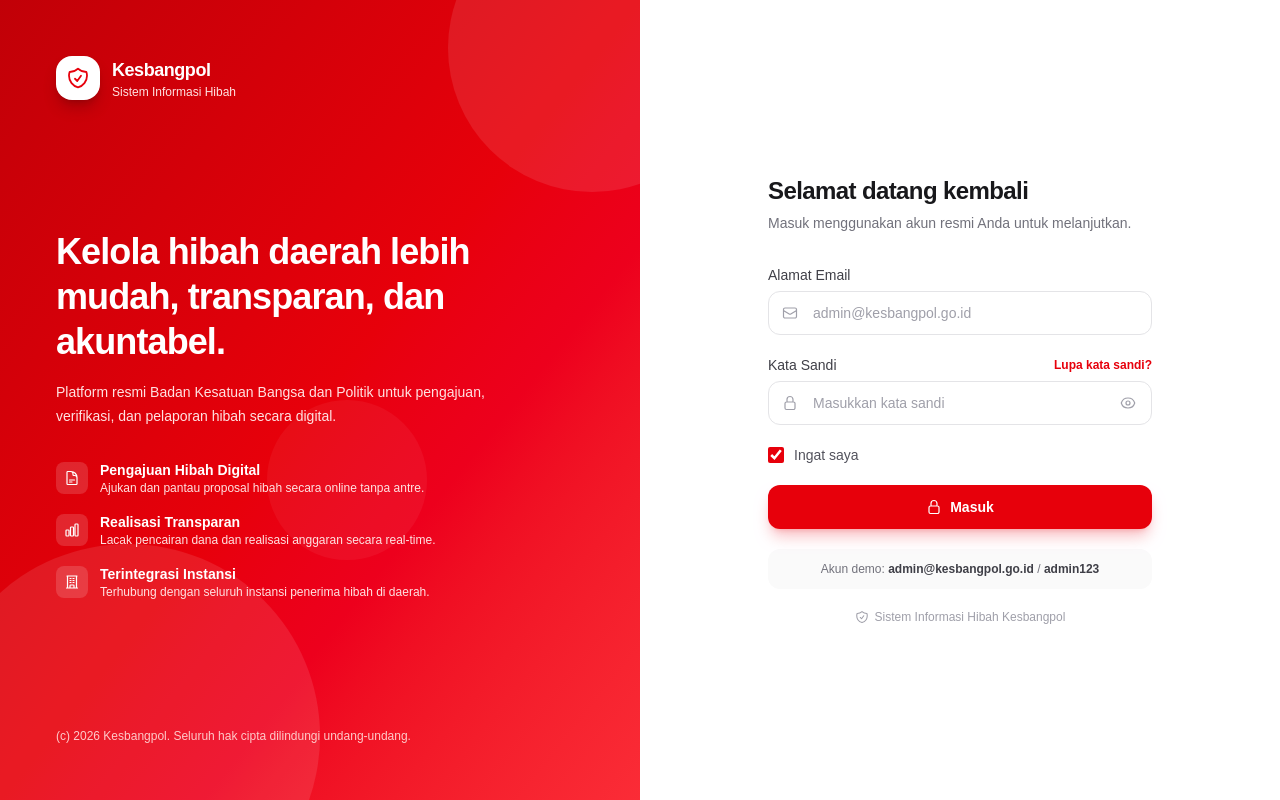
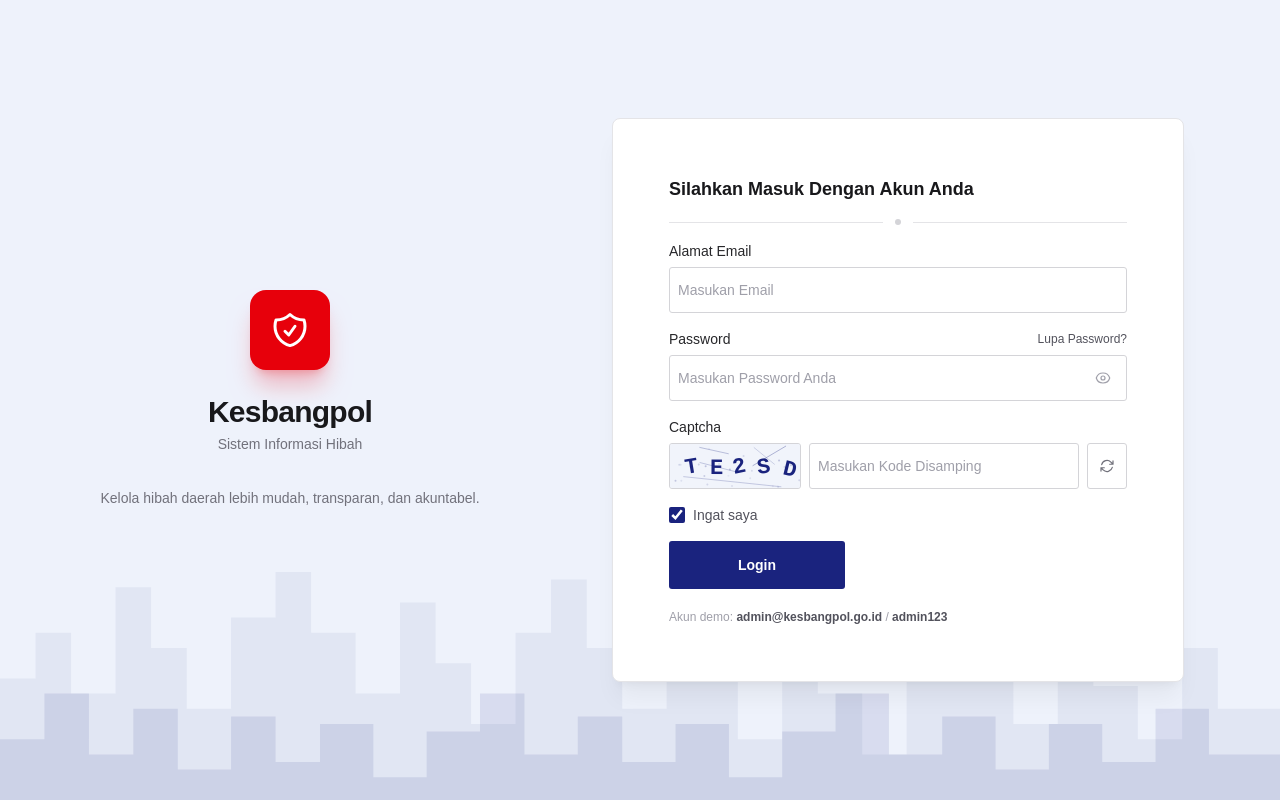
Before and after one commit to ZeroMysty/hibah_kesbangpol, a Next.js app: page /login in a window 1280 px wide. Built offline with nearby package versions, Linux system fonts and the light colour scheme.

Commit message:
feat: Mengubah tampilan login

```diff
--- a/app/login/page.tsx
+++ b/app/login/page.tsx
@@ -1,111 +1,63 @@
 import type { Metadata } from "next";
 import LoginForm from "../../components/login-form";
-import {
-  BuildingIcon,
-  ChartIcon,
-  DocumentIcon,
-  ShieldIcon,
-} from "../../components/icons";
+import { ShieldIcon } from "../../components/icons";
 
 export const metadata: Metadata = {
   title: "Masuk | Kesbangpol",
   description: "Masuk ke Sistem Informasi Hibah Kesbangpol",
 };
 
-const features = [
-  {
-    icon: DocumentIcon,
-    title: "Pengajuan Hibah Digital",
-    desc: "Ajukan dan pantau proposal hibah secara online tanpa antre.",
-  },
-  {
-    icon: ChartIcon,
-    title: "Realisasi Transparan",
-    desc: "Lacak pencairan dana dan realisasi anggaran secara real-time.",
-  },
-  {
-    icon: BuildingIcon,
-    title: "Terintegrasi Instansi",
-    desc: "Terhubung dengan seluruh instansi penerima hibah di daerah.",
-  },
-];
+// Siluet skyline kota (meniru latar layanan.bandung.go.id), dibuat dengan SVG inline
+const skylineBack =
+  "M0 200 L0 120 L40 120 L40 90 L80 90 L80 130 L130 130 L130 60 L170 60 L170 100 L210 100 L210 140 L260 140 L260 80 L310 80 L310 50 L350 50 L350 90 L400 90 L400 130 L450 130 L450 70 L490 70 L490 110 L530 110 L530 150 L580 150 L580 90 L620 90 L620 55 L660 55 L660 100 L700 100 L700 140 L750 140 L750 75 L790 75 L790 120 L830 120 L830 160 L880 160 L880 95 L920 95 L920 130 L970 130 L970 170 L1020 170 L1020 110 L1060 110 L1060 65 L1100 65 L1100 105 L1140 105 L1140 150 L1190 150 L1190 85 L1230 85 L1230 125 L1280 125 L1280 160 L1330 160 L1330 100 L1370 100 L1370 140 L1440 140 L1440 200 Z";
+
+const skylineFront =
+  "M0 200 L0 160 L50 160 L50 130 L100 130 L100 170 L150 170 L150 140 L200 140 L200 180 L260 180 L260 145 L310 145 L310 175 L360 175 L360 150 L420 150 L420 185 L480 185 L480 155 L540 155 L540 130 L590 130 L590 170 L650 170 L650 145 L700 145 L700 175 L760 175 L760 150 L820 150 L820 185 L880 185 L880 155 L940 155 L940 130 L1000 130 L1000 170 L1060 170 L1060 145 L1120 145 L1120 180 L1180 180 L1180 150 L1240 150 L1240 175 L1300 175 L1300 140 L1360 140 L1360 170 L1440 170 L1440 200 Z";
 
 export default function LoginPage() {
   return (
-    <div className="flex min-h-screen bg-white">
-      {/* Left branding panel */}
-      <div className="relative hidden w-1/2 flex-col justify-between overflow-hidden bg-gradient-to-br from-red-700 via-red-600 to-red-500 p-10 text-white lg:flex xl:p-14">
-        {/* Decorative circles */}
-        <div className="pointer-events-none absolute -right-24 -top-24 h-72 w-72 rounded-full bg-white/10" />
-        <div className="pointer-events-none absolute -bottom-32 -left-16 h-96 w-96 rounded-full bg-white/10" />
-        <div className="pointer-events-none absolute right-1/3 top-1/2 h-40 w-40 rounded-full bg-white/5" />
+    <div className="relative flex min-h-screen overflow-hidden bg-[#eef2fb]">
+      {/* Latar skyline kota */}
+      <svg
+        className="pointer-events-none absolute inset-x-0 bottom-0 h-[38vh] w-full text-[#1A237E]"
+        viewBox="0 0 1440 200"
+        preserveAspectRatio="none"
+        aria-hidden="true"
+      >
+        <path d={skylineBack} fill="currentColor" opacity="0.06" />
+        <path d={skylineFront} fill="currentColor" opacity="0.1" />
+      </svg>
 
-        {/* Brand */}
-        <div className="relative flex items-center gap-3">
-          <div className="flex h-11 w-11 items-center justify-center rounded-2xl bg-white text-red-600 shadow-lg shadow-red-950/30">
-            <ShieldIcon className="h-6 w-6" />
+      {/* Panel kiri: branding */}
+      <div className="relative z-10 hidden flex-1 flex-col items-center justify-center lg:flex">
+        <div className="flex flex-col items-center text-center">
+          <div className="flex h-20 w-20 items-center justify-center rounded-2xl bg-red-600 text-white shadow-xl shadow-red-600/25">
+            <ShieldIcon className="h-10 w-10" />
           </div>
-          <div>
-            <p className="text-lg font-bold tracking-tight">Kesbangpol</p>
-            <p className="text-xs text-red-100">Sistem Informasi Hibah</p>
-          </div>
+          <p className="mt-6 text-3xl font-bold tracking-tight text-zinc-900">Kesbangpol</p>
+          <p className="mt-1 text-sm text-zinc-500">Sistem Informasi Hibah</p>
+          <p className="mt-8 max-w-sm text-sm leading-6 text-zinc-500">
+            Kelola hibah daerah lebih mudah, transparan, dan akuntabel.
+          </p>
         </div>
-
-        {/* Headline */}
-        <div className="relative max-w-md">
-          <h1 className="text-3xl font-bold leading-tight tracking-tight xl:text-4xl">
-            Kelola hibah daerah lebih mudah, transparan, dan akuntabel.
-          </h1>
-          <p className="mt-4 text-sm leading-6 text-red-100">
-            Platform resmi Badan Kesatuan Bangsa dan Politik untuk pengajuan, verifikasi, dan
-            pelaporan hibah secara digital.
-          </p>
-
-          {/* Features */}
-          <ul className="mt-8 space-y-4">
-            {features.map((f) => {
-              const Icon = f.icon;
-              return (
-                <li key={f.title} className="flex items-start gap-3">
-                  <span className="mt-0.5 flex h-8 w-8 shrink-0 items-center justify-center rounded-lg bg-white/15">
-                    <Icon className="h-4 w-4" />
-                  </span>
-                  <div>
-                    <p className="text-sm font-semibold">{f.title}</p>
-                    <p className="text-xs text-red-100">{f.desc}</p>
-                  </div>
-                </li>
-              );
-            })}
-          </ul>
-        </div>
-
-        {/* Footer */}
-        <p className="relative text-xs text-red-200">
-          (c) 2026 Kesbangpol. Seluruh hak cipta dilindungi undang-undang.
-        </p>
       </div>
 
-      {/* Right form panel */}
-      <div className="flex w-full flex-col items-center justify-center bg-white px-6 py-12 sm:px-10 lg:w-1/2">
-        <div className="w-full max-w-sm">
-          {/* Mobile brand */}
-          <div className="mb-8 flex items-center gap-3 lg:hidden">
-            <div className="flex h-11 w-11 items-center justify-center rounded-2xl bg-gradient-to-br from-red-600 to-rose-600 text-white shadow-lg shadow-red-500/30">
+      {/* Panel kanan: form login */}
+      <div className="relative z-10 flex w-full items-center justify-center px-4 py-12 sm:px-8 lg:w-auto lg:min-w-[700px] lg:justify-end lg:py-16 lg:pr-16 xl:pr-24">
+        <div className="w-full max-w-2xl">
+          {/* Branding versi mobile */}
+          <div className="mb-8 flex items-center justify-center gap-3 lg:hidden">
+            <div className="flex h-11 w-11 items-center justify-center rounded-xl bg-red-600 text-white">
               <ShieldIcon className="h-6 w-6" />
             </div>
-            <div>
+            <div className="text-left">
               <p className="text-lg font-bold tracking-tight text-zinc-900">Kesbangpol</p>
               <p className="text-xs text-zinc-500">Sistem Informasi Hibah</p>
             </div>
           </div>
 
-          <h2 className="text-2xl font-bold tracking-tight text-zinc-900">Selamat datang kembali</h2>
-          <p className="mt-1.5 text-sm text-zinc-500">
-            Masuk menggunakan akun resmi Anda untuk melanjutkan.
-          </p>
-
-          <div className="mt-8">
+          {/* Kartu login */}
+          <div className="rounded-lg border border-zinc-200 bg-white px-12 py-14 shadow-xl shadow-zinc-900/5 sm:px-14">
             <LoginForm />
           </div>
         </div>
--- a/components/icons.tsx
+++ b/components/icons.tsx
@@ -455,3 +455,15 @@ export function EyeOffIcon(props: IconProps) {
     </Icon>
   );
 }
+
+export function RefreshIcon(props: IconProps) {
+  return (
+    <Icon {...props}>
+      <path
+        strokeLinecap="round"
+        strokeLinejoin="round"
+        d="M16.023 9.348h4.992v-.001M2.985 19.644v-4.992m0 0h4.992m-4.993 0 3.181 3.183a8.25 8.25 0 0 0 13.803-3.7M4.031 9.865a8.25 8.25 0 0 1 13.803-3.7l3.181 3.182m0-4.991v4.99"
+      />
+    </Icon>
+  );
+}
--- a/components/login-form.tsx
+++ b/components/login-form.tsx
@@ -1,15 +1,23 @@
 "use client";
 
-import { useState } from "react";
+import { useEffect, useRef, useState } from "react";
 import { useRouter } from "next/navigation";
 import {
   EyeIcon,
   EyeOffIcon,
   InfoIcon,
-  LockIcon,
   MailIcon,
-  ShieldIcon,
+  RefreshIcon,
+  XIcon,
 } from "./icons";
+
+const captchaChars = "ABCDEFGHJKLMNPQRSTUVWXYZ23456789";
+
+const generateCaptcha = () =>
+  Array.from(
+    { length: 5 },
+    () => captchaChars[Math.floor(Math.random() * captchaChars.length)],
+  ).join("");
 
 export default function LoginForm() {
   const router = useRouter();
@@ -17,8 +25,57 @@ export default function LoginForm() {
   const [password, setPassword] = useState("");
   const [showPassword, setShowPassword] = useState(false);
   const [remember, setRemember] = useState(true);
+  const [captcha, setCaptcha] = useState(generateCaptcha);
+  const [captchaInput, setCaptchaInput] = useState("");
   const [loading, setLoading] = useState(false);
   const [error, setError] = useState("");
+  const [showVerify, setShowVerify] = useState(false);
+  const [verifyCode, setVerifyCode] = useState("");
+  const [verifyError, setVerifyError] = useState("");
+  const [verifying, setVerifying] = useState(false);
+  const canvasRef = useRef<HTMLCanvasElement>(null);
+
+  useEffect(() => {
+    const canvas = canvasRef.current;
+    if (!canvas) return;
+    const ctx = canvas.getContext("2d");
+    if (!ctx) return;
+    const w = canvas.width;
+    const h = canvas.height;
+
+    // Latar belakang
+    ctx.fillStyle = "#f1f4fb";
+    ctx.fillRect(0, 0, w, h);
+
+    // Garis noise
+    for (let i = 0; i < 5; i++) {
+      ctx.strokeStyle = `rgba(26, 35, 126, ${0.08 + Math.random() * 0.25})`;
+      ctx.lineWidth = 1;
+      ctx.beginPath();
+      ctx.moveTo(Math.random() * w, Math.random() * h);
+      ctx.lineTo(Math.random() * w, Math.random() * h);
+      ctx.stroke();
+    }
+
+    // Karakter kode
+    ctx.font = "bold 22px 'Courier New', monospace";
+    ctx.fillStyle = "#1A237E";
+    for (let i = 0; i < captcha.length; i++) {
+      ctx.save();
+      ctx.translate(16 + i * 24, 30);
+      ctx.rotate((Math.random() - 0.5) * 0.6);
+      ctx.fillText(captcha[i], 0, 0);
+      ctx.restore();
+    }
+
+    // Titik noise
+    for (let i = 0; i < 25; i++) {
+      ctx.fillStyle = `rgba(26, 35, 126, ${0.05 + Math.random() * 0.2})`;
+      ctx.beginPath();
+      ctx.arc(Math.random() * w, Math.random() * h, 1, 0, Math.PI * 2);
+      ctx.fill();
+    }
+  }, [captcha]);
 
   const handleSubmit = (e: React.FormEvent) => {
     e.preventDefault();
@@ -40,36 +97,78 @@ export default function LoginForm() {
       setError("Kata sandi minimal 6 karakter.");
       return;
     }
+    if (!captchaInput.trim()) {
+      setError("Kode captcha wajib diisi.");
+      return;
+    }
+    if (captchaInput.trim().toUpperCase() !== captcha) {
+      setError("Kode captcha salah.");
+      return;
+    }
 
     setLoading(true);
     // Simulasi proses autentikasi
     setTimeout(() => {
+      setLoading(false);
+      setVerifyCode("");
+      setVerifyError("");
+      setShowVerify(true);
+    }, 900);
+  };
+
+  const handleVerify = (e: React.FormEvent) => {
+    e.preventDefault();
+    setVerifyError("");
+
+    if (!verifyCode.trim()) {
+      setVerifyError("Kode verifikasi wajib diisi.");
+      return;
+    }
+
+    setVerifying(true);
+    setTimeout(() => {
+      if (verifyCode.trim() === "123456") {
         router.push("/");
-    }, 900);
+      } else {
+        setVerifying(false);
+        setVerifyError("Kode verifikasi salah.");
+      }
+    }, 800);
   };
 
   const errorId = "login-error";
 
   const inputClass =
-    "h-11 w-full rounded-xl border border-zinc-200 bg-white pl-11 pr-4 text-sm text-zinc-900 outline-none transition focus:border-red-400 focus:ring-4 focus:ring-red-500/10 placeholder:text-zinc-400";
+    "w-full rounded-[3px] border border-zinc-300 bg-white px-2 py-3 text-sm text-zinc-800 outline-none transition focus:border-[#304FFE] focus:ring-2 focus:ring-[#304FFE]/10 placeholder:font-light placeholder:text-zinc-400";
 
   return (
-    <form onSubmit={handleSubmit} noValidate className="space-y-5">
-      {/* Email */}
+    <>
+    <form onSubmit={handleSubmit} noValidate className="space-y-4">
+      {/* Heading */}
+      <h6 className="text-lg font-semibold text-zinc-900">
+        Silahkan Masuk Dengan Akun Anda
+      </h6>
+
+      {/* Divider */}
+      <div className="flex items-center gap-3">
+        <span className="h-px flex-1 bg-zinc-200" />
+        <span className="h-1.5 w-1.5 rounded-full bg-zinc-300" />
+        <span className="h-px flex-1 bg-zinc-200" />
+      </div>
+
+      {/* Alamat Email */}
       <div>
         <label
           htmlFor="email"
-          className="mb-1.5 block text-sm font-medium text-zinc-700"
+          className="mb-1.5 block text-sm text-zinc-800"
         >
           Alamat Email
         </label>
-        <div className="relative">
-          <MailIcon className="pointer-events-none absolute left-3.5 top-1/2 h-4 w-4 -translate-y-1/2 text-zinc-400" />
         <input
           id="email"
           type="email"
           autoComplete="email"
-            placeholder="admin@kesbangpol.go.id"
+          placeholder="Masukan Email"
           value={email}
           onChange={(e) => setEmail(e.target.value)}
           className={inputClass}
@@ -78,32 +177,30 @@ export default function LoginForm() {
           aria-describedby={error ? errorId : undefined}
         />
       </div>
-      </div>
 
       {/* Password */}
       <div>
         <div className="mb-1.5 flex items-center justify-between">
-          <label htmlFor="password" className="block text-sm font-medium text-zinc-700">
-            Kata Sandi
+          <label htmlFor="password" className="block text-sm text-zinc-800">
+            Password
           </label>
           <a
             href="#"
             onClick={(e) => e.preventDefault()}
-            className="text-xs font-semibold text-red-600 transition-colors hover:text-red-500"
+            className="text-xs text-zinc-600 transition-colors hover:text-zinc-900"
           >
-            Lupa kata sandi?
+            Lupa Password?
           </a>
         </div>
         <div className="relative">
-          <LockIcon className="pointer-events-none absolute left-3.5 top-1/2 h-4 w-4 -translate-y-1/2 text-zinc-400" />
           <input
             id="password"
             type={showPassword ? "text" : "password"}
             autoComplete="current-password"
-            placeholder="Masukkan kata sandi"
+            placeholder="Masukan Password Anda"
             value={password}
             onChange={(e) => setPassword(e.target.value)}
-            className={inputClass}
+            className={`${inputClass} pr-11`}
             disabled={loading}
             aria-invalid={error ? true : undefined}
             aria-describedby={error ? errorId : undefined}
@@ -111,7 +208,7 @@ export default function LoginForm() {
           <button
             type="button"
             onClick={() => setShowPassword((v) => !v)}
-            className="absolute right-3 top-1/2 -translate-y-1/2 rounded-lg p-1 text-zinc-400 transition-colors hover:text-zinc-600"
+            className="absolute right-3 top-1/2 -translate-y-1/2 rounded p-1 text-zinc-400 transition-colors hover:text-zinc-600"
             aria-label={showPassword ? "Sembunyikan kata sandi" : "Tampilkan kata sandi"}
           >
             {showPassword ? (
@@ -123,9 +220,44 @@ export default function LoginForm() {
         </div>
       </div>
 
-      {/* Remember me */}
+      {/* Captcha */}
+      <div>
+        <label htmlFor="captcha" className="mb-1.5 block text-sm text-zinc-800">
+          Captcha
+        </label>
+        <div className="flex items-stretch gap-2">
+          <div className="shrink-0 overflow-hidden rounded-[3px] border border-zinc-300 bg-[#f1f4fb]">
+            <canvas ref={canvasRef} width={130} height={44} aria-hidden="true" />
+          </div>
+          <input
+            id="captcha"
+            type="text"
+            autoComplete="off"
+            maxLength={5}
+            placeholder="Masukan Kode Disamping"
+            value={captchaInput}
+            onChange={(e) => setCaptchaInput(e.target.value.toUpperCase())}
+            className={`${inputClass} min-w-0`}
+            disabled={loading}
+            aria-invalid={error ? true : undefined}
+            aria-describedby={error ? errorId : undefined}
+          />
+          <button
+            type="button"
+            onClick={() => setCaptcha(generateCaptcha())}
+            disabled={loading}
+            className="flex w-10 shrink-0 items-center justify-center rounded-[3px] border border-zinc-300 bg-white text-zinc-500 transition-colors hover:bg-zinc-100 hover:text-zinc-800"
+            aria-label="Muat ulang kode captcha"
+            title="Muat ulang kode"
+          >
+            <RefreshIcon className="h-4 w-4" />
+          </button>
+        </div>
+      </div>
+
+      {/* Ingat saya */}
       <div className="flex items-center justify-between">
-        <label className="flex cursor-pointer select-none items-center gap-2.5 text-sm text-zinc-600">
+        <label className="flex cursor-pointer select-none items-center gap-2 text-sm text-zinc-600">
           <input
             id="remember"
             name="remember"
@@ -133,7 +265,7 @@ export default function LoginForm() {
             checked={remember}
             onChange={(e) => setRemember(e.target.checked)}
             disabled={loading}
-            className="h-4 w-4 accent-red-600"
+            className="h-4 w-4 accent-[#1A237E]"
           />
           Ingat saya
         </label>
@@ -144,42 +276,118 @@ export default function LoginForm() {
         <div
           id={errorId}
           role="alert"
-          className="flex items-start gap-2.5 rounded-xl border border-red-200 bg-red-50 px-4 py-3 text-sm text-red-700"
+          className="flex items-start gap-2.5 rounded-md border border-red-200 bg-red-50 px-3 py-2.5 text-sm text-red-700"
         >
           <InfoIcon className="mt-0.5 h-4 w-4 shrink-0" />
           {error}
         </div>
       )}
 
-      {/* Submit */}
+      {/* Tombol Login */}
       <button
         type="submit"
         disabled={loading}
-        className="inline-flex h-11 w-full items-center justify-center gap-2 rounded-xl bg-red-600 text-sm font-semibold text-white shadow-lg shadow-red-600/25 transition-all hover:bg-red-500 hover:shadow-red-500/30 active:scale-[0.99] disabled:cursor-not-allowed disabled:opacity-70"
+        className="inline-flex h-12 w-44 items-center justify-center gap-2 rounded-[3px] bg-[#1A237E] text-sm font-semibold text-white transition-colors hover:bg-black disabled:cursor-not-allowed disabled:opacity-70"
       >
         {loading ? (
           <>
             <span className="h-4 w-4 animate-spin rounded-full border-2 border-white/40 border-t-white" />
-            Memproses...
+            Proses...
           </>
         ) : (
-          <>
-            <LockIcon className="h-4 w-4" />
-            Masuk
-          </>
+          "Login"
         )}
       </button>
 
       {/* Demo hint */}
-      <p className="rounded-xl bg-zinc-50 px-4 py-3 text-center text-xs text-zinc-500">
-        Akun demo: <span className="font-semibold text-zinc-700">admin@kesbangpol.go.id</span> /{" "}
-        <span className="font-semibold text-zinc-700">admin123</span>
+      <p className="pt-1 text-xs text-zinc-400">
+        Akun demo: <span className="font-semibold text-zinc-600">admin@kesbangpol.go.id</span>{" "}
+        / <span className="font-semibold text-zinc-600">admin123</span>
+      </p>
+    </form>
+
+    {/* Modal verifikasi email */}
+    {showVerify && (
+      <div
+        className="fixed inset-0 z-50 flex items-center justify-center bg-zinc-900/50 p-4 backdrop-blur-sm"
+        role="dialog"
+        aria-modal="true"
+        aria-labelledby="verify-title"
+      >
+        <div className="w-full max-w-sm rounded-lg border border-zinc-200 bg-white p-8 shadow-2xl">
+          <div className="flex items-start justify-between">
+            <div className="flex h-12 w-12 items-center justify-center rounded-full bg-[#1A237E]/10 text-[#1A237E]">
+              <MailIcon className="h-6 w-6" />
+            </div>
+            <button
+              type="button"
+              onClick={() => setShowVerify(false)}
+              disabled={verifying}
+              className="rounded p-1 text-zinc-400 transition-colors hover:bg-zinc-100 hover:text-zinc-700 disabled:cursor-not-allowed disabled:opacity-40"
+              aria-label="Tutup"
+            >
+              <XIcon className="h-5 w-5" />
+            </button>
+          </div>
+
+          <h3 id="verify-title" className="mt-5 text-xl font-semibold text-zinc-900">
+            Verifikasi Email
+          </h3>
+          <p className="mt-1.5 text-sm leading-6 text-zinc-500">
+            Masukkan kode verifikasi 6 digit yang dikirim ke{" "}
+            <span className="font-semibold text-zinc-700">{email}</span>
           </p>
 
-      <p className="flex items-center justify-center gap-1.5 text-xs text-zinc-400">
-        <ShieldIcon className="h-3.5 w-3.5" />
-        Sistem Informasi Hibah Kesbangpol
+          <form onSubmit={handleVerify} noValidate className="mt-6 space-y-4">
+            <div>
+              <label htmlFor="verify-code" className="mb-1.5 block text-sm text-zinc-800">
+                Kode Verifikasi
+              </label>
+              <input
+                id="verify-code"
+                type="text"
+                inputMode="numeric"
+                autoComplete="one-time-code"
+                maxLength={6}
+                autoFocus
+                placeholder="123456"
+                value={verifyCode}
+                onChange={(e) => setVerifyCode(e.target.value.replace(/\D/g, ""))}
+                className="w-full rounded-[3px] border border-zinc-300 bg-white px-3 py-3 text-center text-lg tracking-[0.4em] text-zinc-800 outline-none transition focus:border-[#304FFE] focus:ring-2 focus:ring-[#304FFE]/10 placeholder:tracking-normal placeholder:font-light placeholder:text-zinc-300"
+                disabled={verifying}
+                aria-invalid={verifyError ? true : undefined}
+              />
+              {verifyError && (
+                <p className="mt-2 flex items-center gap-1.5 text-sm text-red-600">
+                  <InfoIcon className="h-4 w-4 shrink-0" />
+                  {verifyError}
+                </p>
+              )}
+            </div>
+
+            <button
+              type="submit"
+              disabled={verifying}
+              className="inline-flex h-12 w-full items-center justify-center gap-2 rounded-[3px] bg-[#1A237E] text-sm font-semibold text-white transition-colors hover:bg-black disabled:cursor-not-allowed disabled:opacity-70"
+            >
+              {verifying ? (
+                <>
+                  <span className="h-4 w-4 animate-spin rounded-full border-2 border-white/40 border-t-white" />
+                  Memverifikasi...
+                </>
+              ) : (
+                "Verifikasi"
+              )}
+            </button>
+
+            <p className="flex items-center justify-center gap-1.5 text-center text-xs text-zinc-400">
+              <MailIcon className="h-3.5 w-3.5" />
+              Kode demo: <span className="font-semibold text-zinc-600">123456</span>
             </p>
           </form>
+        </div>
+      </div>
+    )}
+    </>
   );
 }
```
Lines whose indentation alone changed are shown as unchanged.
